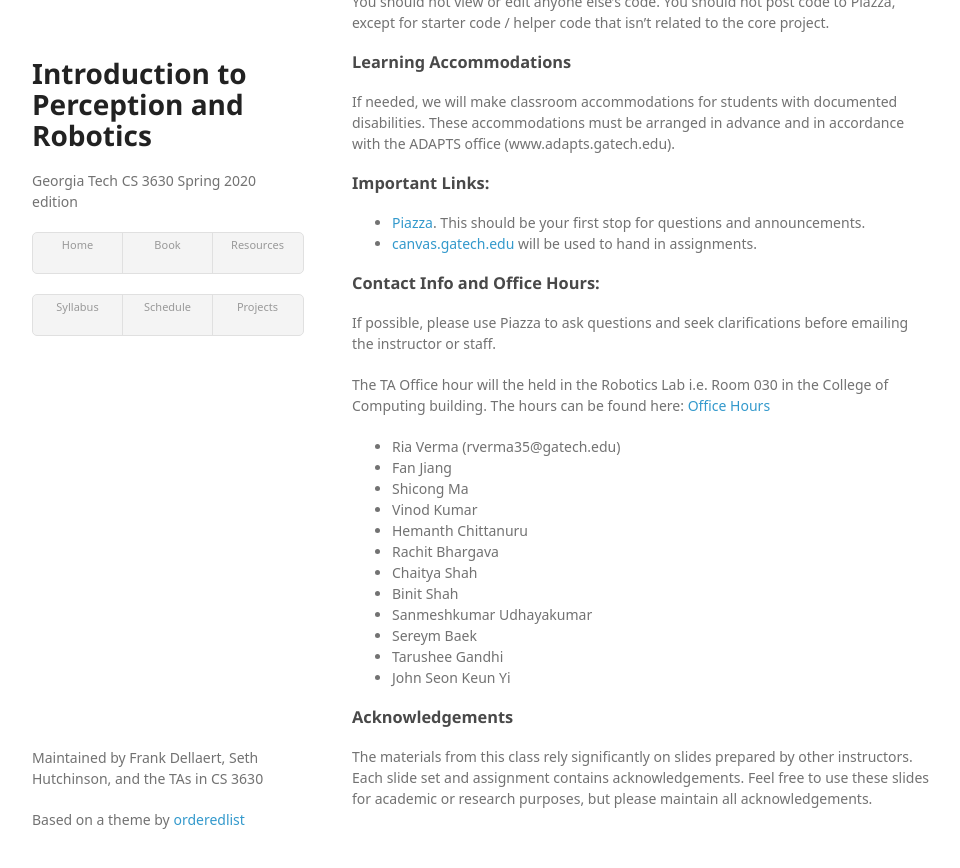
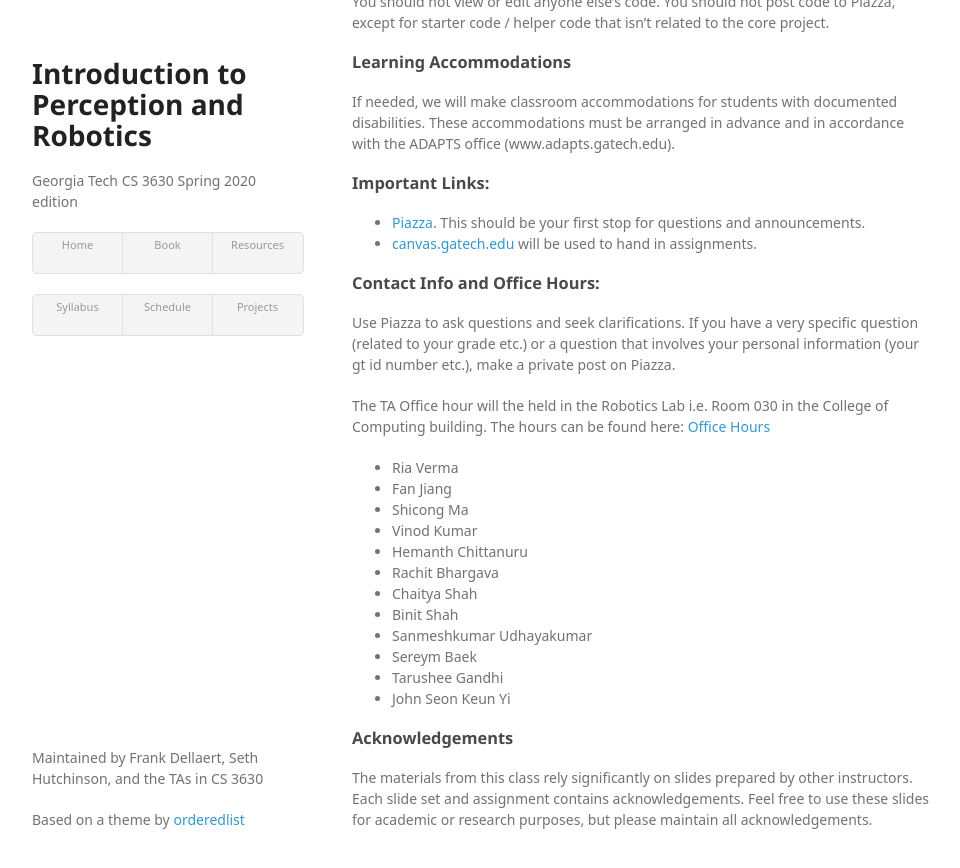
Before and after one commit to dellaert/22F-3630, a Jekyll site: the page built from syllabus.md, in a window 1280 px wide and 900 px high, scrolled down 1325 px. Shown: the top 868 px of the window, without its empty margins (158-1118 px from the left). Built offline with Jekyll 4.4.1, drawn with Linux system fonts in a browser that asks for light colours; some web fonts are replaced.

Commit message:
updated contact info

```diff
--- a/syllabus.md
+++ b/syllabus.md
@@ -49,12 +49,12 @@ If needed, we will make classroom accommodations for students with documented di
 * [canvas.gatech.edu](https://canvas.gatech.edu/) will be used to hand in assignments.
 
 ### Contact Info and Office Hours:
-If possible, please use Piazza to ask questions and seek clarifications before emailing the instructor or staff.
+Use Piazza to ask questions and seek clarifications. If you have a very specific question (related to your grade etc.) or a question that involves your personal information (your gt id number etc.), make a private post on Piazza.
 
 The TA Office hour will the held in the Robotics Lab i.e. Room 030 in the College of Computing building. The hours can be found here:
 [Office Hours](https://outlook.office365.com/owa/calendar/c6f829396e254e7ca8c22db46371fc7c@gatech.edu/e3e54dfaf9874cef8c33bc4b1762458e2224894471308084280/calendar.html)
 
-* Ria Verma (rverma35@gatech.edu)
+* Ria Verma
 * Fan Jiang
 * Shicong Ma
 * Vinod Kumar
```
